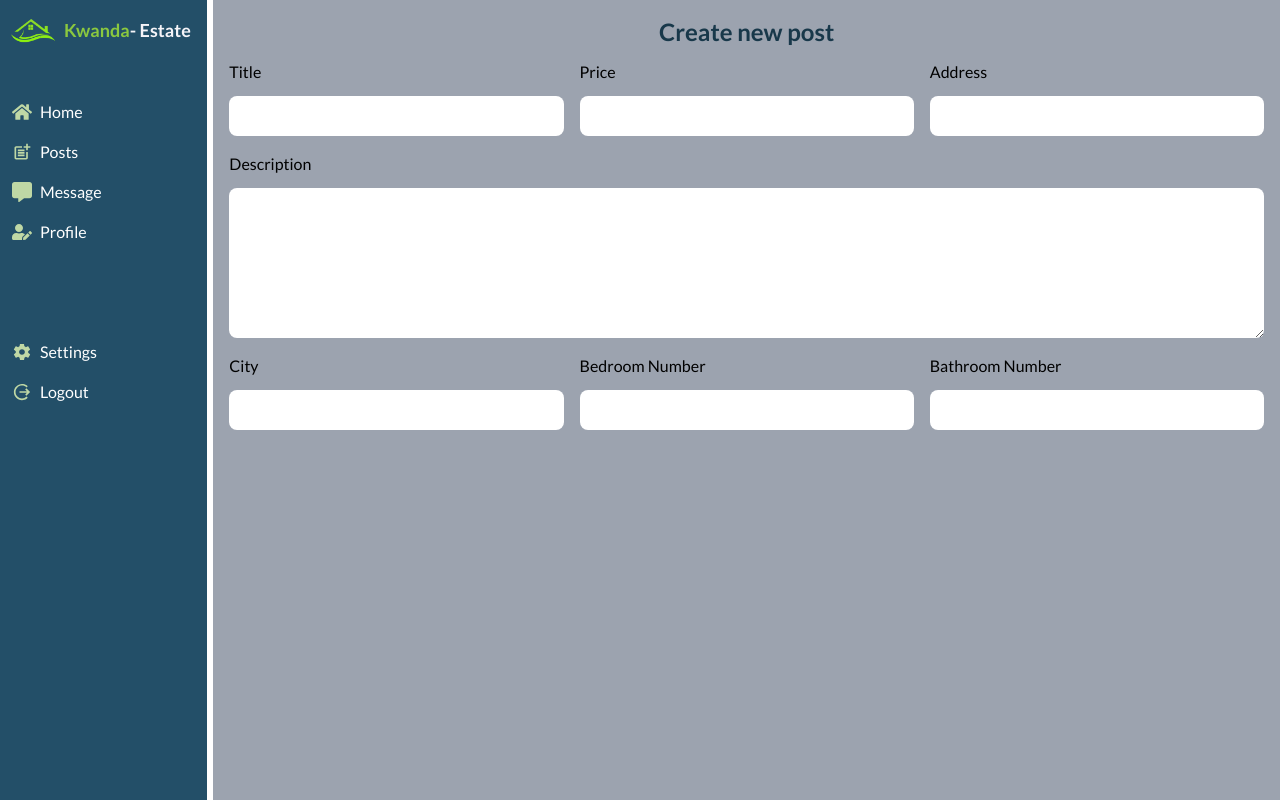
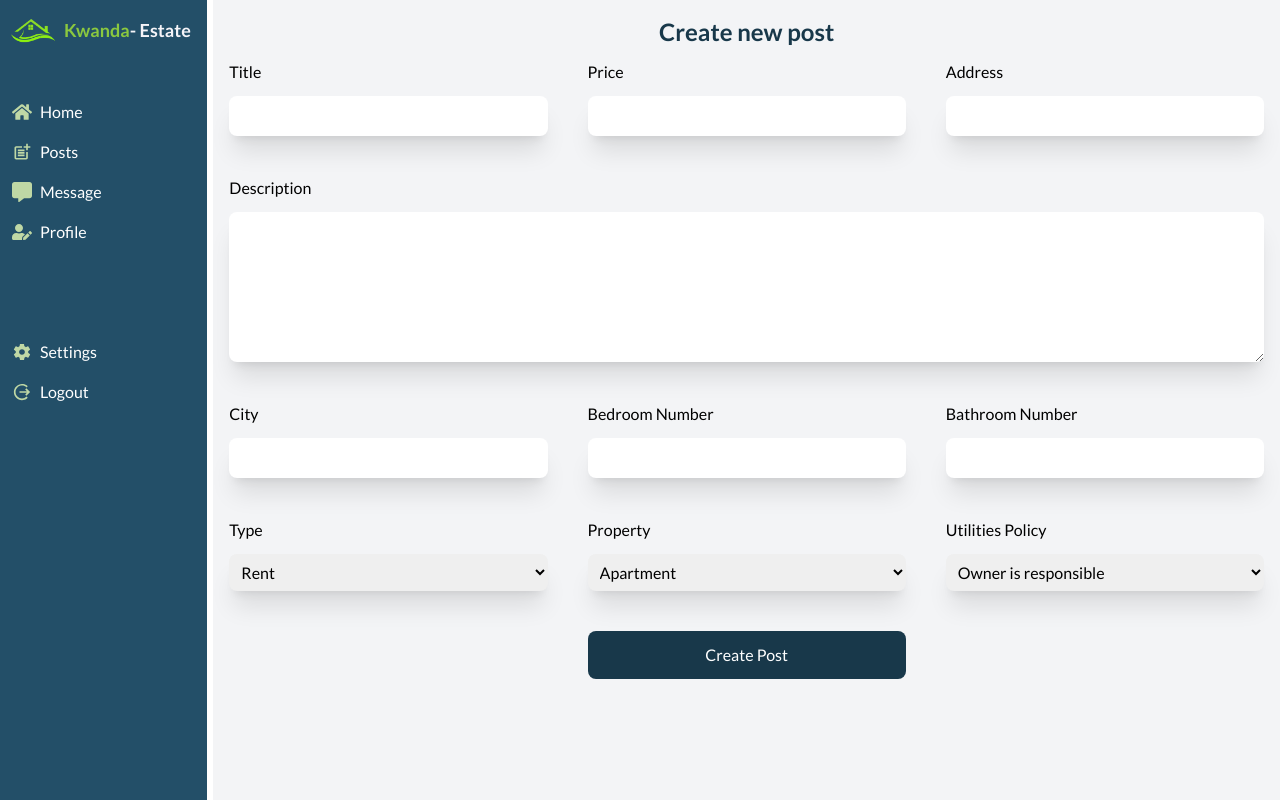
Before and after one commit to manzitresor/real-state-app-frontend, a React (Vite) app: page /dashboard/post in a window 1280 px wide. Built offline with nearby package versions, Linux system fonts and the light colour scheme; sample sign-in values are in the browser's storage.

Commit message:
chore: add select buttons

```diff
--- a/src/pages/Dashboard/CreatePost.tsx
+++ b/src/pages/Dashboard/CreatePost.tsx
@@ -1,16 +1,19 @@
+import Button from "../../components/shared/Button";
 
 export default function CreatePost() {
   return (
     <div>
-      <h1 className="text-2xl mt-4 text-center text-secondary-blue-600 font-bold">Create new post</h1>
-      <form className="grid grid-cols-3 gap-4 mt-3 mx-4">
+      <h1 className="text-2xl mt-4 text-center text-secondary-blue-600 font-bold">
+        Create new post
+      </h1>
+      <form className="grid grid-cols-3 gap-10 mt-3 mx-4">
         <div className="flex flex-col gap-y-3 justify-center">
           <label htmlFor="title">Title</label>
           <input
             type="text"
             id="title"
             name="title"
-            className="py-2 outline-none px-2 rounded-lg"
+            className="py-2 outline-none px-2 rounded-lg shadow-xl"
             required
           />
         </div>
@@ -20,7 +23,7 @@ export default function CreatePost() {
             type="text"
             id="price"
             name="price"
-            className="py-2 outline-none px-2 rounded-lg"
+            className="py-2 outline-none px-2 rounded-lg shadow-xl"
             required
           />
         </div>
@@ -30,7 +33,7 @@ export default function CreatePost() {
             type="text"
             id="Address"
             name="Address"
-            className="py-2 outline-none px-2 rounded-lg"
+            className="py-2 outline-none px-2 rounded-lg shadow-xl"
             required
           />
         </div>
@@ -39,7 +42,7 @@ export default function CreatePost() {
           <textarea
             id="content"
             name="content"
-            className="py-2 px-2 rounded-lg outline-none  min-h-[150px] resize-y"
+            className="py-2 px-2 rounded-lg outline-none  min-h-[150px] resize-y shadow-xl"
             required
           ></textarea>
         </div>
@@ -49,7 +52,7 @@ export default function CreatePost() {
             type="text"
             id="Address"
             name="Address"
-            className="py-2 outline-none px-2 rounded-lg"
+            className="py-2 outline-none px-2 rounded-lg shadow-xl"
             required
           />
         </div>
@@ -59,7 +62,7 @@ export default function CreatePost() {
             type="text"
             id="bedroom"
             name="bedroom"
-            className="py-2 outline-none px-2 rounded-lg"
+            className="py-2 outline-none px-2 rounded-lg shadow-xl"
             required
           />
         </div>
@@ -69,9 +72,38 @@ export default function CreatePost() {
             type="text"
             id="bathroom"
             name="bathroom"
-            className="py-2 outline-none px-2 rounded-lg"
+            className="py-2 outline-none px-2 rounded-lg shadow-xl"
             required
           />
+        </div>
+        <div className="flex flex-col gap-y-3 justify-center">
+          <label htmlFor="type">Type</label>
+          <select name="type" className="py-2 outline-none px-2 rounded-lg shadow-xl">
+            <option value="rent" defaultChecked>
+              Rent
+            </option>
+            <option value="buy">Buy</option>
+          </select>
+        </div>
+        <div className="flex flex-col gap-y-3 justify-center">
+          <label htmlFor="type">Property</label>
+          <select name="property" className="py-2 outline-none px-2 rounded-lg shadow-xl">
+            <option value="apartment">Apartment</option>
+            <option value="house">House</option>
+            <option value="condo">Condo</option>
+            <option value="land">Land</option>
+          </select>
+        </div>
+        <div className="flex flex-col gap-y-3 justify-center">
+          <label htmlFor="utilities">Utilities Policy</label>
+          <select name="utilities" className="py-2 outline-none px-2 rounded-lg shadow-xl">
+            <option value="owner">Owner is responsible</option>
+            <option value="tenant">Tenant is responsible</option>
+            <option value="shared">Shared</option>
+          </select>
+        </div>
+        <div className="flex flex-col gap-y-3 justify-center col-start-2">
+          <Button styles="secondary-blue-600"> Create Post</Button>
         </div>
       </form>
     </div>
--- a/src/pages/Dashboard/Dashboard.tsx
+++ b/src/pages/Dashboard/Dashboard.tsx
@@ -7,7 +7,7 @@ export default function Dashboard() {
       <div className='col-span-2'>
         <DashboardSidebar/>
       </div>
-      <div className='bg-gray-400 col-span-10'>
+      <div className='bg-gray-100 col-span-10'>
         <Outlet/>
       </div>
     </div>
```
